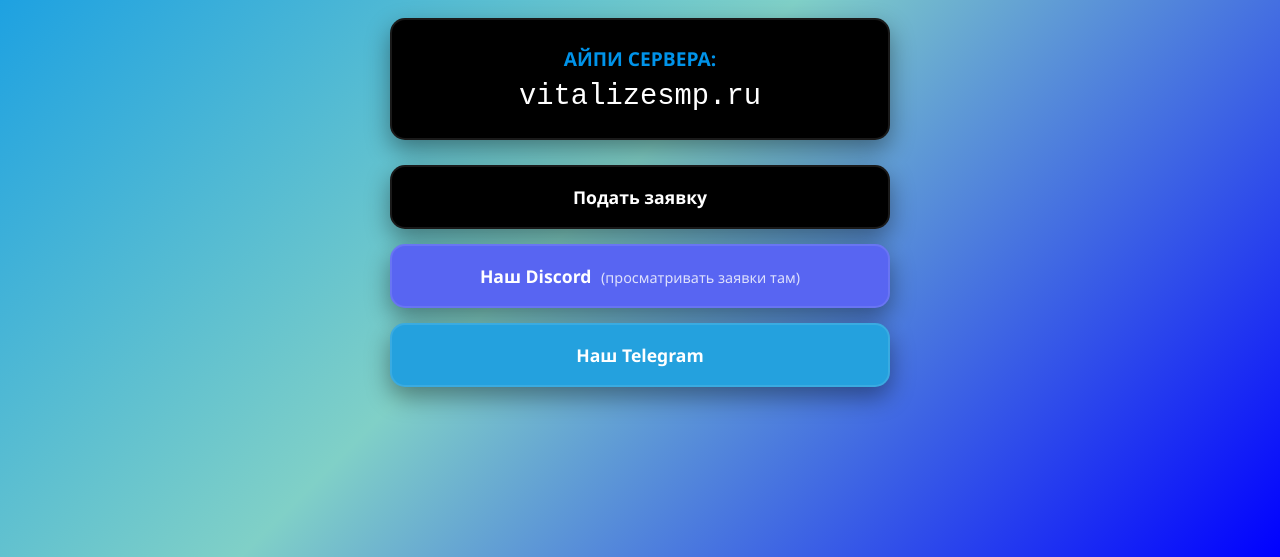
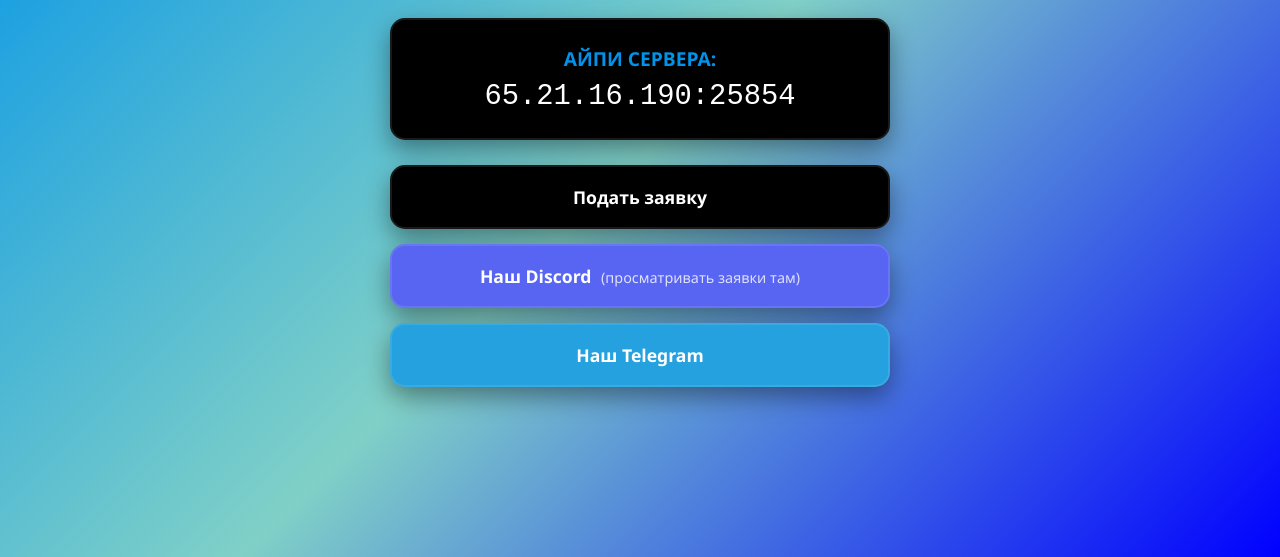
Before and after one commit to bexopasndq1-glitch/vitalizesmp.github.io, a plain HTML site: page index.html in a window 1280 px wide. Shown: the part 243-800 px from the top of the page. Drawn offline with Linux system fonts and the light colour scheme.

Commit message:
Update index.html

```diff
--- a/index.html
+++ b/index.html
@@ -55,7 +55,7 @@
         <h1>VitalizeSMP</h1>
         <div class="block-card">
             <div class="ip-title">Айпи сервера:</div>
-            <div class="ip-address" onclick="navigator.clipboard.writeText('vitalizesmp.ru'); alert('IP скопирован!');">vitalizesmp.ru</div>
+            <div class="ip-address" onclick="navigator.clipboard.writeText('65.21.16.190:25854'); alert('IP скопирован!');">65.21.16.190:25854</div>
         </div>
         <div class="btn-group">
             <button class="open-modal-btn" onclick="toggleModal('regModal', true)">Подать заявку</button>
```
